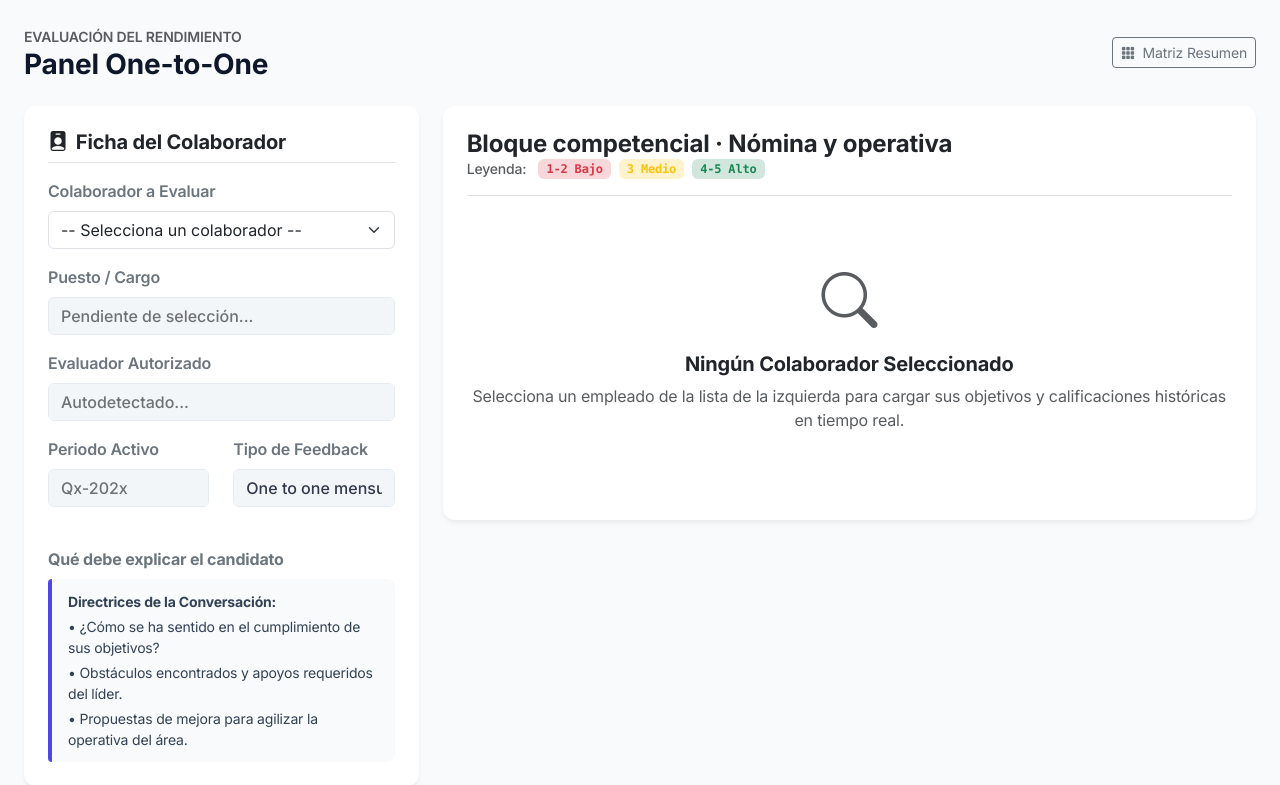
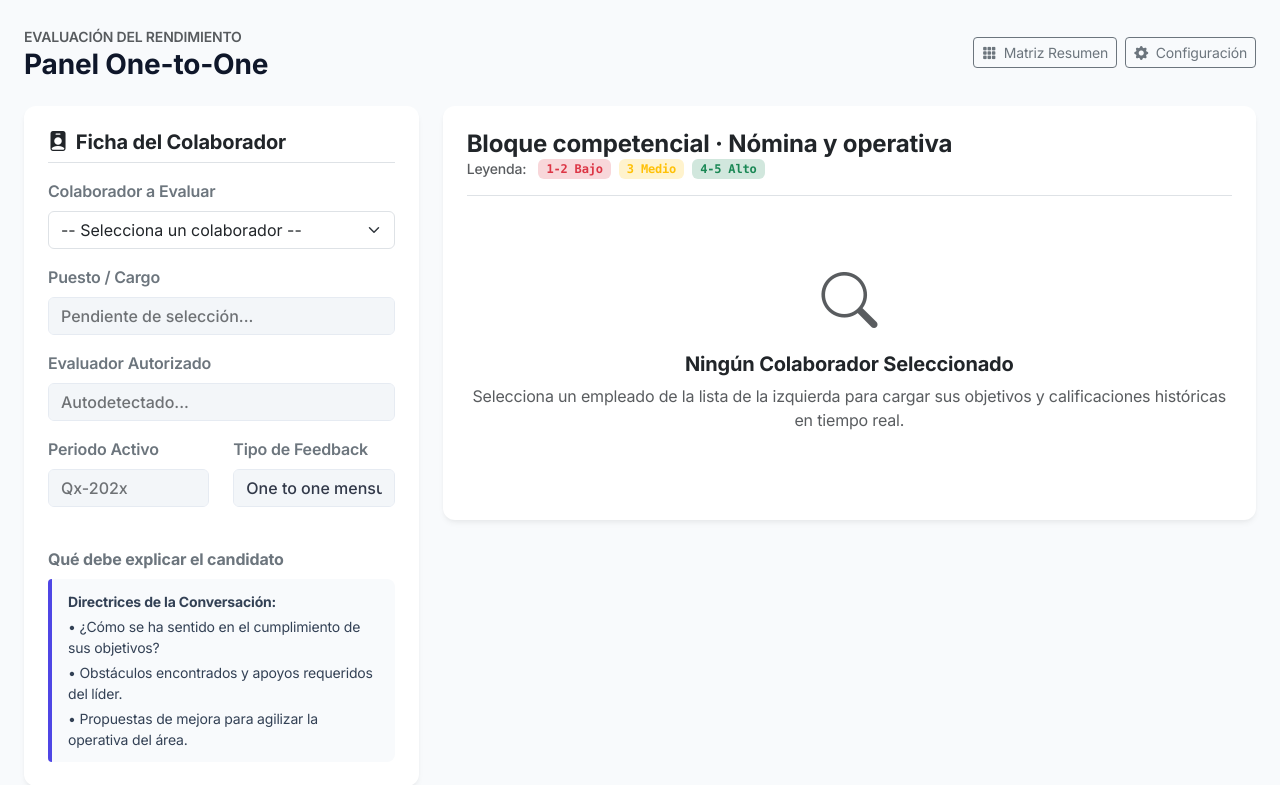
Before and after one commit to juliojimenez95/efiempresa-test, a PHP site: template public/views/evaluacion.php in a window 1280 px wide. Shown: the top 785 px of the page. Run offline with PHP 8.4, Linux system fonts and the light colour scheme; the template is opened without the code that fills it, so the values that code supplies are empty.

Commit message:
fix(ui): agregar enlace a catalogo en navegacion principal para evitar callejon sin salida

```diff
--- a/public/views/evaluacion.php
+++ b/public/views/evaluacion.php
@@ -41,9 +41,14 @@ try {
                 <span class="text-uppercase tracking-wider text-muted fw-semibold small">Evaluación del Rendimiento</span>
                 <h1 class="h3 fw-bold m-0 text-slate-800">Panel One-to-One</h1>
             </div>
-            <a href="/matriz" class="btn btn-outline-secondary btn-sm">
-                <i class="bi bi-grid-3x3-gap-fill me-1"></i> Matriz Resumen
-            </a>
+            <div class="d-flex gap-2">
+                <a href="/matriz" class="btn btn-outline-secondary btn-sm">
+                    <i class="bi bi-grid-3x3-gap-fill me-1"></i> Matriz Resumen
+                </a>
+                <a href="/catalogo" class="btn btn-outline-secondary btn-sm">
+                    <i class="bi bi-gear-fill me-1"></i> Configuración
+                </a>
+            </div>
         </header>
 
         <div class="row g-4">
--- a/public/views/ficha.php
+++ b/public/views/ficha.php
@@ -48,6 +48,9 @@ try {
                 </a>
                 <a href="/matriz" class="btn btn-outline-secondary btn-sm">
                     <i class="bi bi-grid-3x3-gap-fill me-1"></i> Matriz Resumen
+                </a>
+                <a href="/catalogo" class="btn btn-outline-secondary btn-sm">
+                    <i class="bi bi-gear-fill me-1"></i> Configuración
                 </a>
             </div>
         </header>
--- a/public/views/matriz.php
+++ b/public/views/matriz.php
@@ -53,6 +53,9 @@ try {
                 </a>
                 <a href="/ficha" class="btn btn-outline-secondary btn-sm">
                     <i class="bi bi-person-badge-fill me-1"></i> Ficha Individual
+                </a>
+                <a href="/catalogo" class="btn btn-outline-secondary btn-sm">
+                    <i class="bi bi-gear-fill me-1"></i> Configuración
                 </a>
             </div>
         </header>
```
